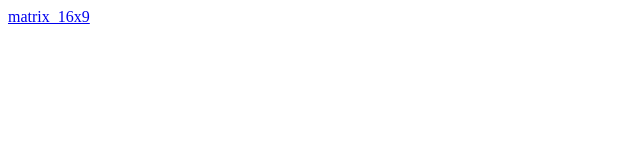
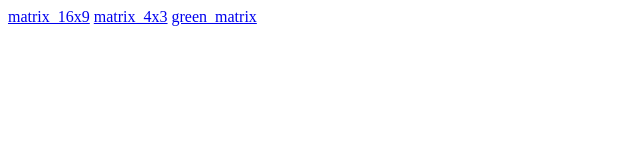
Before and after one commit to NOTgate/NOTgate, a plain HTML site: page index.html in a window 1280 px wide. Shown: the whole page, without its empty margins (0-640 px from the left). Drawn offline with Linux system fonts and the light colour scheme.

Commit message:
Update index.html

```diff
--- a/index.html
+++ b/index.html
@@ -7,5 +7,8 @@
 </head>
 <body>
 <a href="https://rezmason.github.io/matrix/?resolution=0.75&skipIntro=false&effect=image&url=https://i.imgur.com/MB9Gu88.jpeg&version=resurrections&font=resurrections&animationSpeed=1&raindropLength=3&fallSpeed=1&cycleSpeed=0.015&bloomSize=0.75&bloomStrength=1">matrix_16x9</a>
+<a href="https://rezmason.github.io/matrix/?resolution=0.5&skipIntro=false&effect=image&url=https://i.imgur.com/Gfn2kPZ.jpeg&version=resurrections&font=resurrections&animationSpeed=1.0&raindropLength=3&fallSpeed=1.5&cycleSpeed=0.012&bloomStrength=0.4">matrix_4x3</a>
+<a href="https://rezmason.github.io/matrix/?skipIntro=false&resolution=0.5&fallSpeed=1.0&raindropLength=2">green_matrix</a>
+
 </body>
 </html>
```
